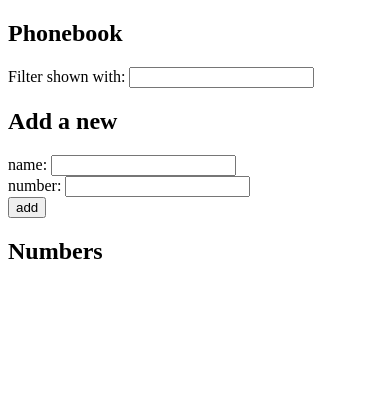
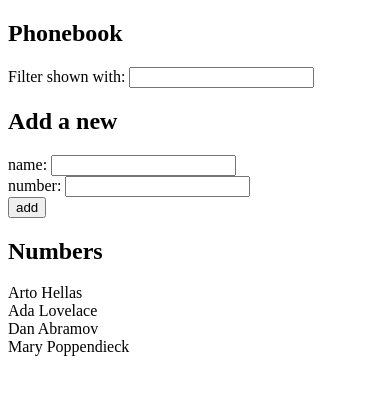
Before and after one commit to hadao169/FullStackUniversityHelsinki, a React (Vite) app in the folder PART_2/phonebook/: page / in a window 390 px wide. Shown: the top 394 px of the page. Built offline with nearby package versions, Linux system fonts and the light colour scheme.

Commit message:
Phonebook_Step5

```diff
--- a/PART_2/phonebook/src/App.jsx
+++ b/PART_2/phonebook/src/App.jsx
@@ -1,4 +1,49 @@
 import { useState } from "react";
+const PersonForm = ({
+  onAddName,
+  onNameChange,
+  onNumberChange,
+  newName,
+  newNumber,
+}) => {
+  return (
+    <form onSubmit={onAddName}>
+      <div>
+        name: <input value={newName} onChange={onNameChange} />
+      </div>
+      {/* Create an Input component */}
+      <div>
+        number: <input value={newNumber} onChange={onNumberChange} />
+      </div>
+      <div>
+        <button type="submit">add</button>
+      </div>
+    </form>
+  );
+};
+
+const Persons = ({ persons }) => {
+  return (
+    <div>
+      {persons.map((person) => {
+        return (
+          <div key={person.name}>
+            {person.name} {person.phoneNumber}
+          </div>
+        );
+      })}
+    </div>
+  );
+};
+
+const Filter = ({ searchTerm, onSearch }) => {
+  return (
+    <div>
+      Filter shown with{": "}
+      <input value={searchTerm} onChange={onSearch} />
+    </div>
+  );
+};
 
 const App = () => {
   const [persons, setPersons] = useState([
@@ -50,40 +95,24 @@ const App = () => {
   // };
 
   //handle "filter by name" logic which is case insensitivity
-  const handleFilter = (p) => {
-    p.name.toLowerCase().includes(searchTerm.toLowerCase());
-  };
+  const filteredPersons = persons.filter((person) =>
+    person.name.toLowerCase().includes(searchTerm.toLowerCase())
+  );
 
   return (
     <div>
       <h2>Phonebook</h2>
-      <div>
-        Filter shown with{": "}
-        <input value={searchTerm} onChange={handleSearchNameChange} />
-      </div>
+      <Filter searchTerm={searchTerm} onSearch={handleSearchNameChange} />
       <h2>Add a new</h2>
-      <form onSubmit={handleAddName}>
-        <div>
-          name: <input value={newName} onChange={handleNameChange} />
-        </div>
-        {/* Create an Input component */}
-        <div>
-          number: <input value={newNumber} onChange={handlePhoneNumberChange} />
-        </div>
-        <div>
-          <button type="submit">add</button>
-        </div>
-      </form>
+      <PersonForm
+        newName={newName}
+        newNumber={newNumber}
+        onNameChange={handleNameChange}
+        onNumberChange={handlePhoneNumberChange}
+        onAddName={handleAddName}
+      />
       <h2>Numbers</h2>
-      <div>
-        {persons.filter(handleFilter).map((person) => {
-          return (
-            <div key={person.name}>
-              {person.name} {person.phoneNumber}
-            </div>
-          );
-        })}
-      </div>
+      <Persons persons={filteredPersons} />
     </div>
   );
 };
```
